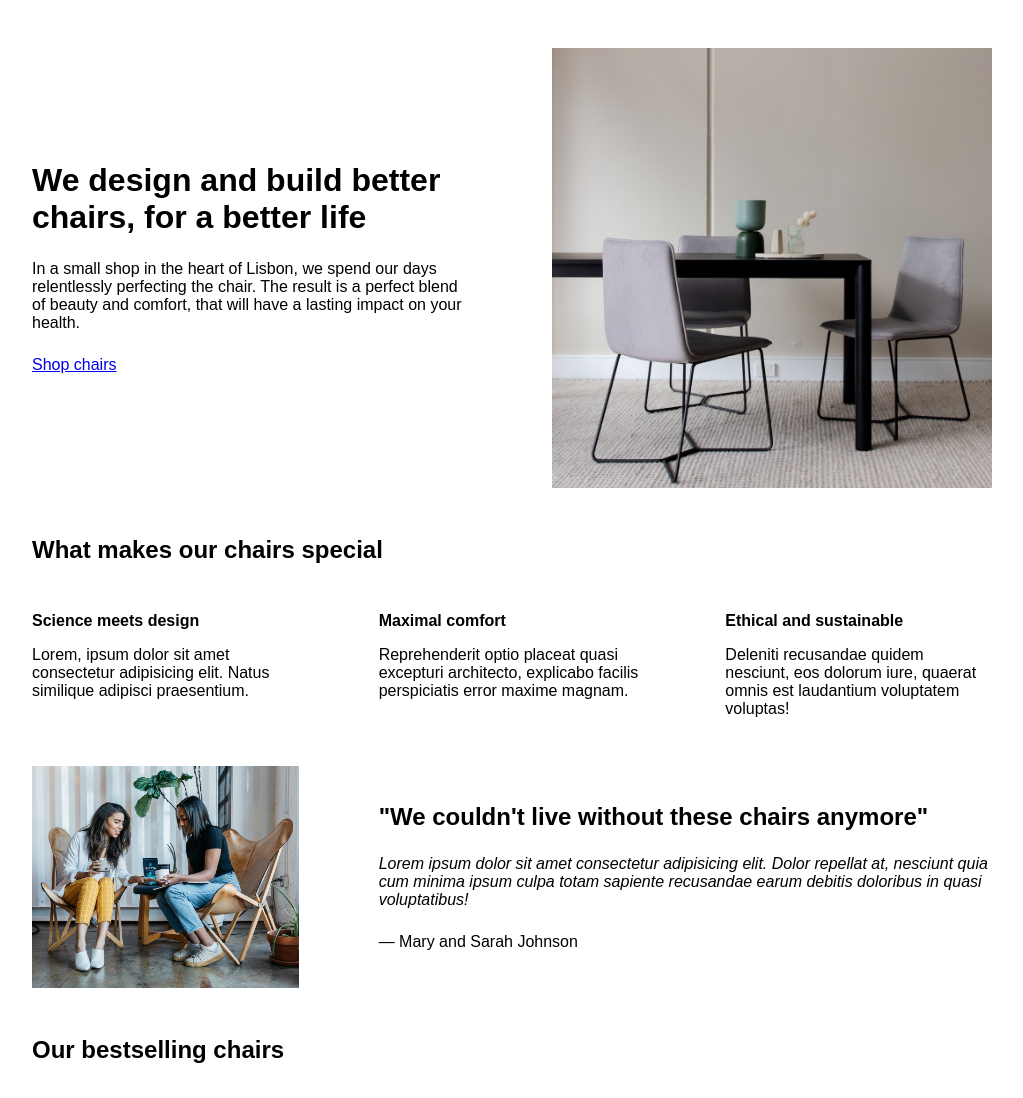
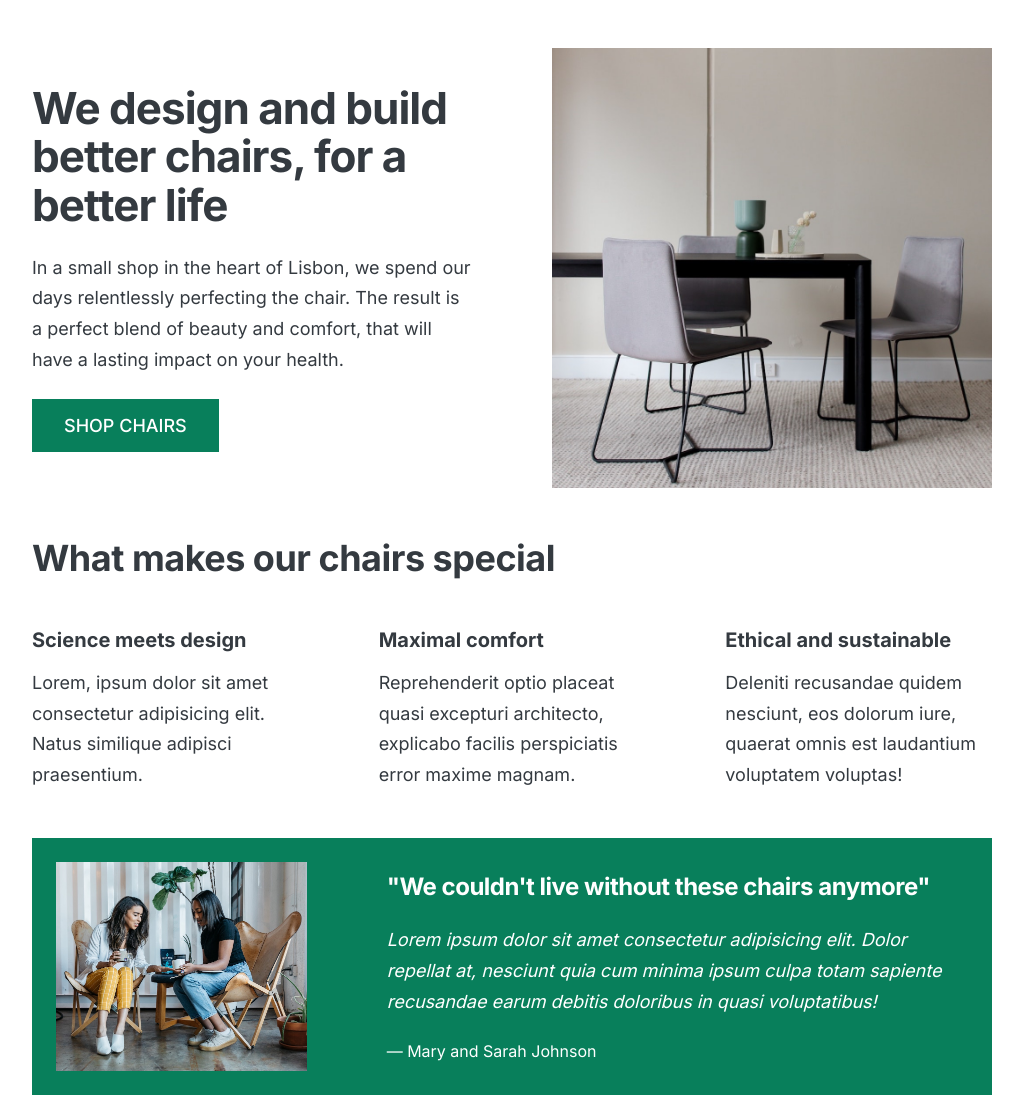
Before and after one commit to YujinCho91/firstDesign, a plain HTML site: page index.html in a window 1280 px wide. Shown: the top 1098 px of the page, without its empty margins (128-1151 px from the left). Drawn offline with Linux system fonts and the light colour scheme.

Commit message:
adding Typography

```diff
--- a/index.html
+++ b/index.html
@@ -5,6 +5,11 @@
     <meta http-equiv="X-UA-Compatible" content="IE=edge" />
     <meta name="viewport" content="width=device-width, initial-scale=1.0" />
 
+    <link rel="preconnect" href="https://fonts.gstatic.com" />
+    <link
+      href="https://fonts.googleapis.com/css2?family=Inter:wght@400;500;700&display=swap"
+      rel="stylesheet"
+    />
     <link rel="stylesheet" href="style.css" />
     <title>YUJINA Chair Shop</title>
   </head>
--- a/style.css
+++ b/style.css
@@ -4,6 +4,11 @@ SPACING SYSTEM (px)
 
 FONT SIZE SYSTEM (px)
 10 / 12 / 14 / 16 / 18 / 20 / 24 / 30 / 36 / 44 / 52 / 62 / 74 / 86 / 98
+*/
+
+/*
+MAIN COLOR:#087f5b
+GREY COLOR: #343a40
 */
 
 * {
@@ -16,7 +21,9 @@ FONT SIZE SYSTEM (px)
 /* GENERAL STYLES */
 /* ------------------------ */
 body {
-  font-family: sans-serif;
+  font-family: "Inter", sans-serif;
+  color: #343a40;
+  border-bottom: 8px solid #087f5b;
 }
 
 .container {
@@ -31,12 +38,40 @@ section {
 
 h2 {
   margin-bottom: 48px;
+  font-size: 36px;
+  letter-spacing: -0.5px;
+
+  /* 24 / 30 / 36 */
 }
 
 .grid-3-cols {
   display: grid;
   grid-template-columns: repeat(3, 1fr);
   column-gap: 80px;
+}
+
+.btn:link,
+.btn:visited {
+  background-color: #087f5b;
+  color: white;
+  text-decoration: none;
+  text-transform: uppercase;
+  font-weight: 500;
+
+  display: inline-block;
+}
+
+.btn:hover,
+.btn:active {
+  background-color: #09926b;
+}
+.btn--big {
+  font-size: 18px;
+  padding: 16px 32px;
+}
+.btn--small {
+  font-size: 14px;
+  padding: 8px 12px;
 }
 
 /* ------------------------ */
@@ -57,10 +92,16 @@ header {
 
 h1 {
   margin-bottom: 24px;
+  font-size: 44px;
+  line-height: 1.1;
+  letter-spacing: -1px;
+  /* 44 / 52 / 62 */
 }
 
 .header-text {
   margin-bottom: 24px;
+  font-size: 18px;
+  line-height: 1.7;
 }
 
 img {
@@ -73,13 +114,19 @@ img {
 
 .features-title {
   margin-bottom: 16px;
+  font-size: 20px;
 }
 
 .features-text {
+  font-size: 18px;
+  line-height: 1.7;
 }
 
 /* TESTIMONIAL */
 .testimonial-section {
+  background-color: #087f5b;
+  color: white;
+  padding: 24px;
 }
 
 .testimonial-box {
@@ -89,11 +136,14 @@ img {
 
 .testimonial-box h2 {
   margin-bottom: 24px;
+  font-size: 24px;
 }
 
 .testimonial-text {
   font-style: italic;
   margin-bottom: 24px;
+  font-size: 18px;
+  line-height: 1.7;
 }
 
 /* CHAIRS */
@@ -103,6 +153,7 @@ img {
 
 h3 {
   margin-bottom: 24px;
+  font-size: 20px;
 }
 
 .chair-details {
@@ -127,8 +178,11 @@ h3 {
 .chair-price {
   display: flex;
   justify-content: space-between;
+  font-size: 20px;
 }
 
 footer {
   margin-bottom: 48px;
+  font-size: 14px;
+  color: #495057;
 }
```
